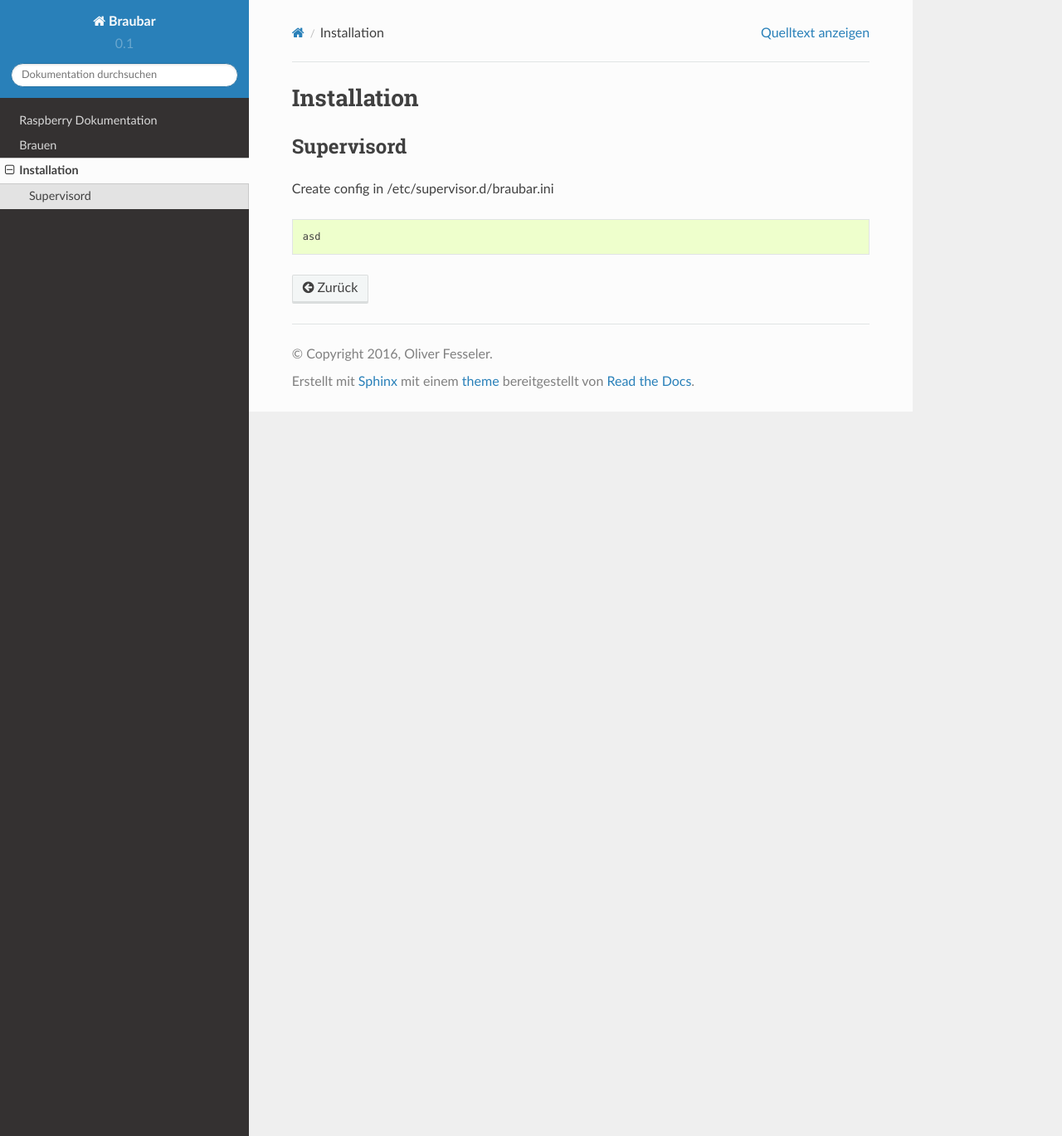
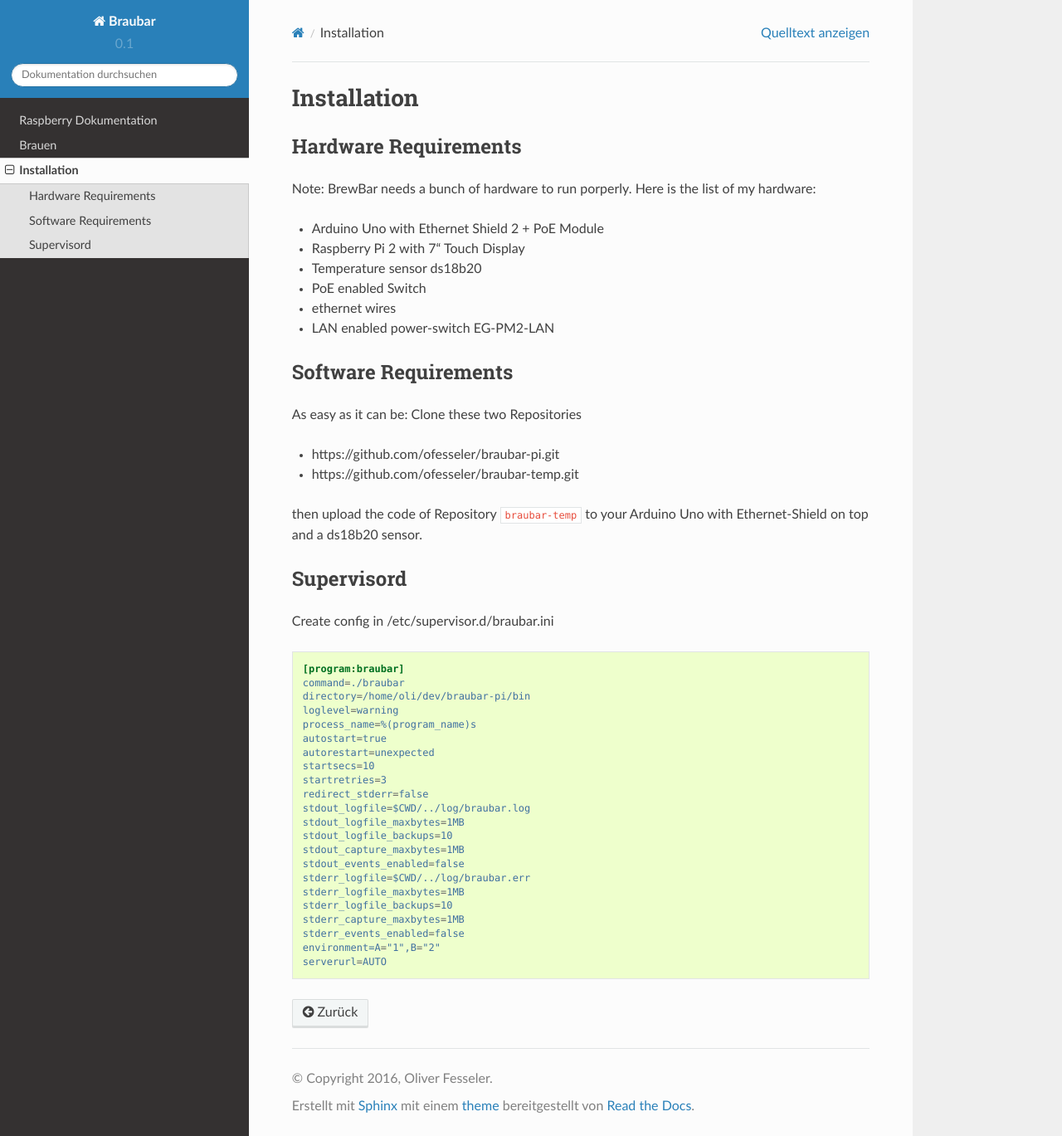
Before and after one commit to braubar/braubar-pi, a Sphinx documentation site: the page built from docs/install.md, in a window 1280 px wide and 1369 px high. Shown: the whole window at 83% size. Built offline with Sphinx 7.4.7 and the Read the Docs theme 2.0.0, drawn with Linux system fonts in a browser that asks for light colours.

Commit message:
moves install from index to install file

````diff
--- a/docs/install.md
+++ b/docs/install.md
@@ -1,10 +1,53 @@
 # Installation
+
+## Hardware Requirements
+
+Note: BrewBar needs a bunch of hardware to run porperly.
+Here is the list of my hardware:
+
+ - Arduino Uno with Ethernet Shield 2 + PoE Module
+ - Raspberry Pi 2 with 7" Touch Display
+ - Temperature sensor ds18b20
+ - PoE enabled Switch
+ - ethernet wires
+ - LAN enabled power-switch EG-PM2-LAN
+
+## Software Requirements
+
+As easy as it can be:
+Clone these two Repositories
+
+ - https://github.com/ofesseler/braubar-pi.git
+ - https://github.com/ofesseler/braubar-temp.git
+
+then upload the code of Repository `braubar-temp` to your Arduino Uno with Ethernet-Shield on top and a ds18b20 sensor.
+
 
 ## Supervisord
 
 Create config in /etc/supervisor.d/braubar.ini
 
+```ini
+[program:braubar]
+command=./braubar
+directory=/home/oli/dev/braubar-pi/bin
+loglevel=warning
+process_name=%(program_name)s
+autostart=true
+autorestart=unexpected
+startsecs=10
+startretries=3
+redirect_stderr=false
+stdout_logfile=$CWD/../log/braubar.log
+stdout_logfile_maxbytes=1MB
+stdout_logfile_backups=10
+stdout_capture_maxbytes=1MB
+stdout_events_enabled=false
+stderr_logfile=$CWD/../log/braubar.err
+stderr_logfile_maxbytes=1MB
+stderr_logfile_backups=10
+stderr_capture_maxbytes=1MB
+stderr_events_enabled=false
+environment=A="1",B="2"
+serverurl=AUTO
 ```
-asd
-
-```
````
Also changed, not shown: docs/index.rst (+2 -25 lines).
